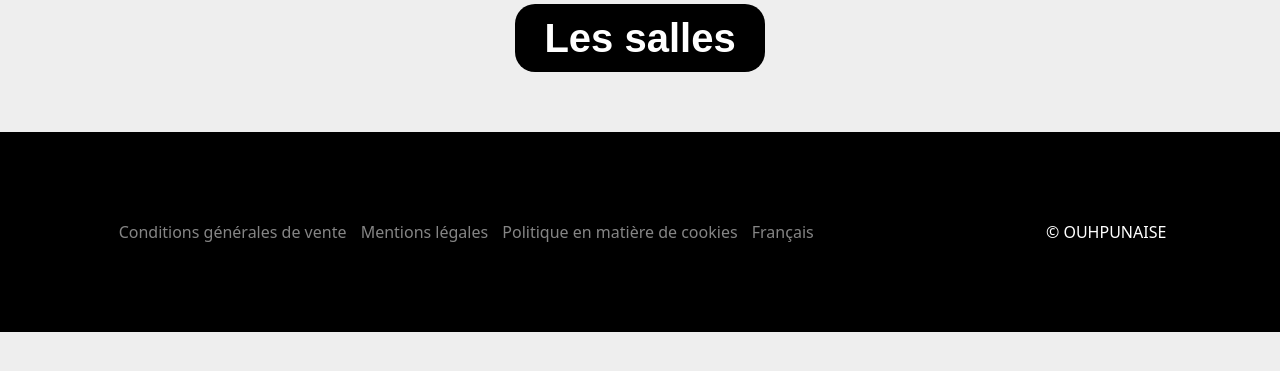
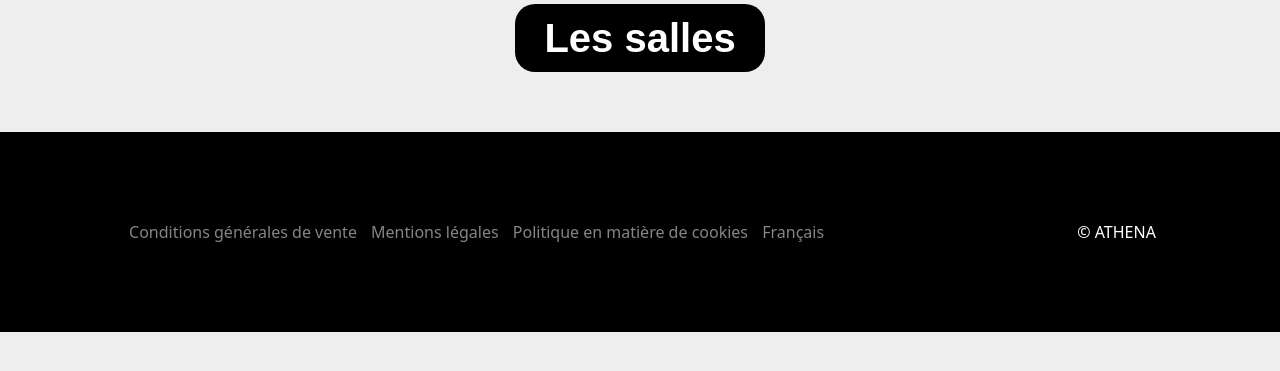
Before and after one commit to lokinosuke/sae301, a Symfony app: template templates/lieu/index.html.twig in a window 1280 px wide. Shown: the part 150-521 px from the top of the page. Run offline with Twig, Linux system fonts and the light colour scheme; the template is opened without the code that fills it, so the values that code supplies are empty; some libraries are stand-ins or nearby versions.

Commit message:
Modif footer

```diff
--- a/templates/footer.html.twig
+++ b/templates/footer.html.twig
@@ -44,6 +44,6 @@
         <a href="">Français</a>
     </div>
     <div>
-        <p>© OUHPUNAISE</p>
+        <p>© ATHENA</p>
     </div>
 </footer>
```
